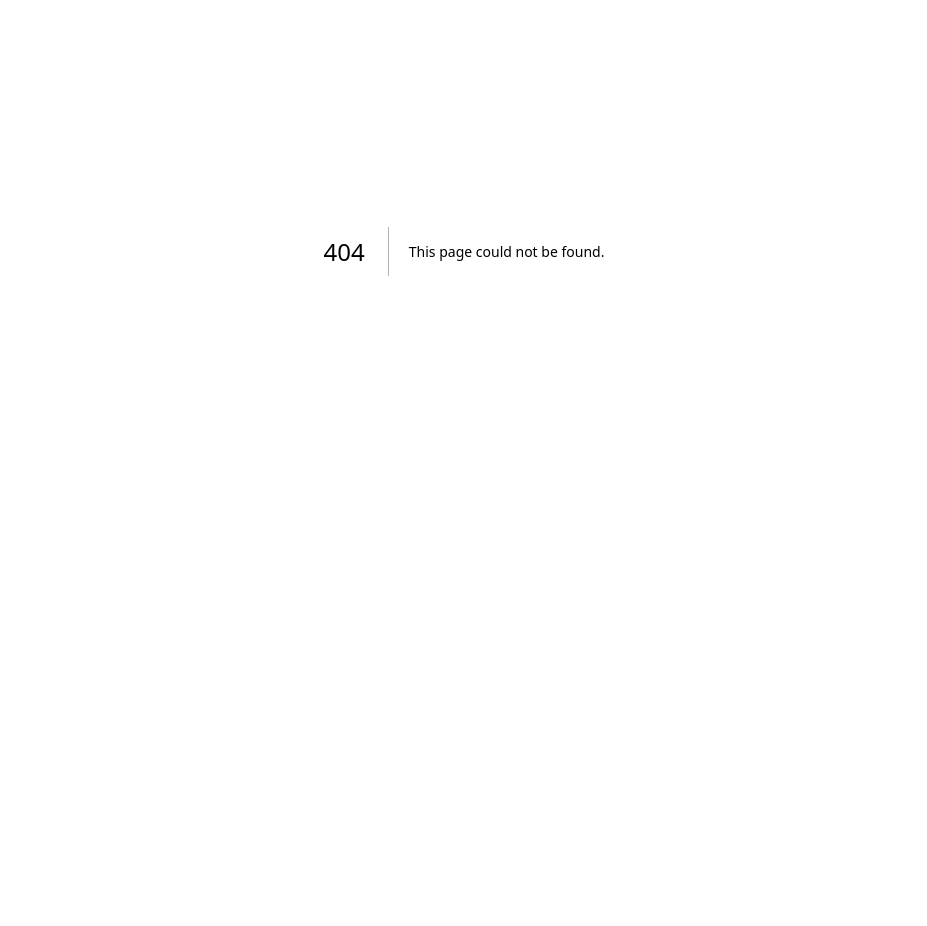
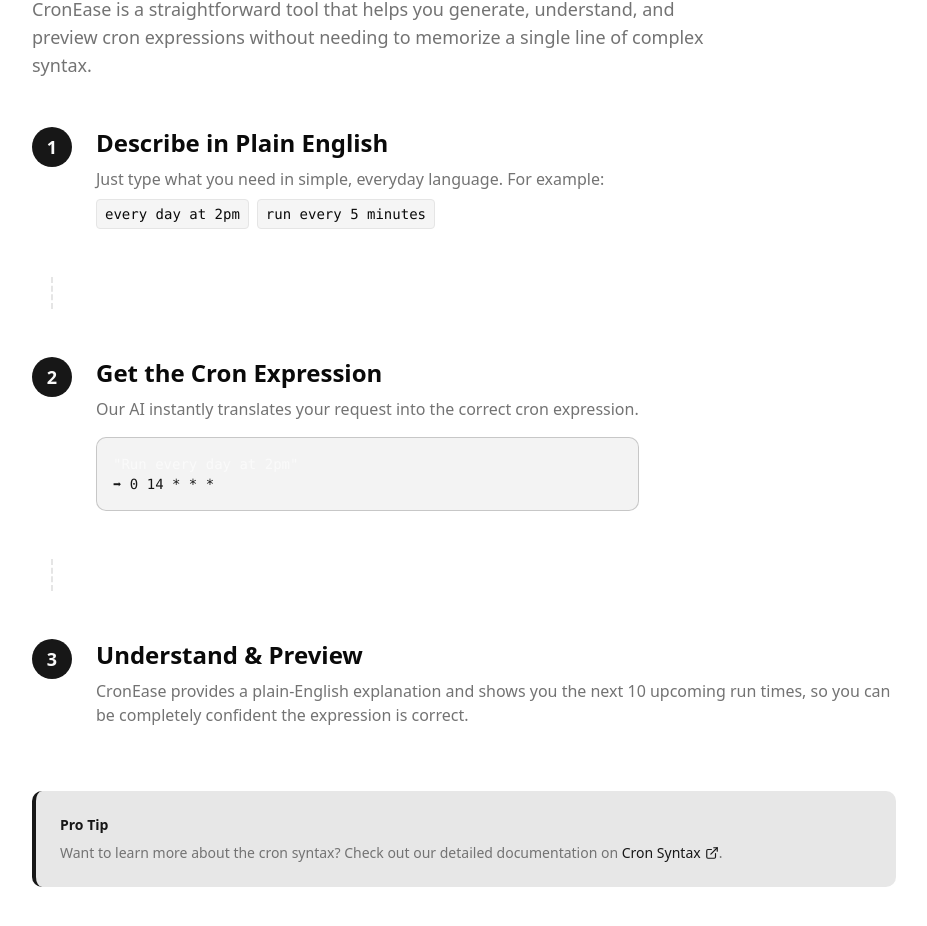
Before and after one commit to NatnaelDemelash/CronEase, a Next.js app: page /docs in a window 1280 px wide. Before the commit this address had no page. Shown: the part 238-1164 px from the top of the page, without its empty margins (176-1103 px from the left). Before the commit the page ends 921 px from the top, so only its background shows below. Built offline with nearby package versions, Linux system fonts and the light colour scheme.

Commit message:
create the docs page that explain how it works

```diff
--- /dev/null
+++ b/app/docs/page.tsx
@@ -0,0 +1,98 @@
+import { ExternalLink } from "lucide-react";
+import Link from "next/link";
+
+export default function DocsPage() {
+  return (
+    <section className="container mx-auto max-w-4xl px-4 py-20">
+      <h1 className="text-4xl font-bold tracking-tight sm:text-5xl">
+        How CronEase Works
+      </h1>
+      <p className="mt-4 max-w-2xl text-lg text-muted-foreground">
+        CronEase is a straightforward tool that helps you generate, understand,
+        and preview cron expressions without needing to memorize a single line
+        of complex syntax.
+      </p>
+
+      <div className="mt-12 space-y-12">
+        {/* Step 1 */}
+        <div className="flex items-start gap-6">
+          <span className="flex-shrink-0 w-10 h-10 flex items-center justify-center rounded-full bg-primary text-primary-foreground font-bold text-lg">
+            1
+          </span>
+          <div>
+            <h2 className="text-2xl font-semibold">
+              Describe in Plain English
+            </h2>
+            <p className="mt-2 text-muted-foreground">
+              Just type what you need in simple, everyday language. For example:
+              <br />
+              <code className="inline-block mt-2 rounded border bg-muted px-2 py-1 text-sm text-foreground hover:bg-muted/80 transition-colors">
+                every day at 2pm
+              </code>
+              <code className="inline-block ml-2 rounded border bg-muted px-2 py-1 text-sm text-foreground hover:bg-muted/80 transition-colors">
+                run every 5 minutes
+              </code>
+            </p>
+          </div>
+        </div>
+
+        {/* Separator */}
+        <div className="border-l-2 border-dashed h-8 ml-[19px] sm:ml-[19px]"></div>
+
+        {/* Step 2 */}
+        <div className="flex items-start gap-6">
+          <span className="flex-shrink-0 w-10 h-10 flex items-center justify-center rounded-full bg-primary text-primary-foreground font-bold text-lg">
+            2
+          </span>
+          <div>
+            <h2 className="text-2xl font-semibold">Get the Cron Expression</h2>
+            <p className="mt-2 text-muted-foreground">
+              Our AI instantly translates your request into the correct cron
+              expression.
+            </p>
+            <pre className="mt-4 rounded-lg border border-primary/20 bg-primary/5 p-4 text-sm font-mono text-primary-foreground/90">
+              <span className="block text-primary-foreground">
+                "Run every day at 2pm"
+              </span>
+              <span className="block text-primary">➡ 0 14 * * *</span>
+            </pre>
+          </div>
+        </div>
+
+        {/* Separator */}
+        <div className="border-l-2 border-dashed h-8 ml-[19px] sm:ml-[19px]"></div>
+
+        {/* Step 3 */}
+        <div className="flex items-start gap-6">
+          <span className="flex-shrink-0 w-10 h-10 flex items-center justify-center rounded-full bg-primary text-primary-foreground font-bold text-lg">
+            3
+          </span>
+          <div>
+            <h2 className="text-2xl font-semibold">Understand & Preview</h2>
+            <p className="mt-2 text-muted-foreground">
+              CronEase provides a plain-English explanation and shows you the
+              next 10 upcoming run times, so you can be completely confident the
+              expression is correct.
+            </p>
+          </div>
+        </div>
+      </div>
+
+      {/* Pro Tip Callout */}
+      <div className="mt-16 rounded-lg border-l-4 border-primary bg-primary/10 p-6 text-sm text-muted-foreground">
+        <h3 className="font-semibold text-primary">Pro Tip</h3>
+        <p className="mt-2">
+          Want to learn more about the cron syntax? Check out our detailed
+          documentation on{" "}
+          <Link
+            href="/docs/cron-syntax"
+            className="text-primary hover:underline inline-flex items-center"
+          >
+            Cron Syntax <ExternalLink size={14} className="ml-1" />
+          </Link>
+          .
+        </p>
+      </div>
+    </section>
+  );
+}
--- a/app/page.tsx
+++ b/app/page.tsx
@@ -12,7 +12,7 @@
       ></div>
       <div className="absolute inset-0 -z-10 bg-gradient-to-b from-background via-background/95 to-background"></div>
 
-      {/* Hero Content */}
+      {/* Hero */}
       <div className="container flex flex-col items-center justify-center gap-6 px-4 pt-24 text-center">
         <h1 className="text-balance text-3xl font-extrabold tracking-tight sm:text-4xl md:text-5xl leading-tight">
           Cron Expressions{" "}
@@ -27,7 +27,7 @@
           explanations and next run times.
         </p>
 
-        {/* CTA buttons */}
+        {/* CTA */}
         <div className="mt-4 flex flex-col items-center gap-3 sm:flex-row">
           <Link
             href="/generate"
@@ -53,29 +53,34 @@
         </div>
       </div>
 
-      {/* Features Section */}
+      {/* Features */}
       <div className="container mt-20 grid gap-8 px-4 sm:grid-cols-2 lg:grid-cols-3">
-        <div className="flex flex-col items-center rounded-xl border bg-card p-6 text-center shadow-sm">
-          <Sparkles className="h-8 w-8 text-primary" />
-          <h3 className="mt-3 font-semibold">Plain English → Cron</h3>
-          <p className="mt-2 text-sm text-muted-foreground">
-            Type schedules like “every 5 minutes” and let AI handle the rest.
-          </p>
-        </div>
-        <div className="flex flex-col items-center rounded-xl border bg-card p-6 text-center shadow-sm">
-          <BookOpen className="h-8 w-8 text-primary" />
-          <h3 className="mt-3 font-semibold">Clear Explanations</h3>
-          <p className="mt-2 text-sm text-muted-foreground">
-            Understand what each cron means in simple words.
-          </p>
-        </div>
-        <div className="flex flex-col items-center rounded-xl border bg-card p-6 text-center shadow-sm">
-          <Clock className="h-8 w-8 text-primary" />
-          <h3 className="mt-3 font-semibold">Next Run Times</h3>
-          <p className="mt-2 text-sm text-muted-foreground">
-            Instantly preview the upcoming 10 execution times.
-          </p>
-        </div>
+        {[
+          {
+            icon: Sparkles,
+            title: "Plain English → Cron",
+            desc: "Type schedules like “every 5 minutes” and let AI handle the rest.",
+          },
+          {
+            icon: BookOpen,
+            title: "Clear Explanations",
+            desc: "Understand what each cron means in simple words.",
+          },
+          {
+            icon: Clock,
+            title: "Next Run Times",
+            desc: "Instantly preview the upcoming 10 execution times.",
+          },
+        ].map((item, i) => (
+          <div
+            key={i}
+            className="group flex flex-col items-center rounded-xl border bg-card p-6 text-center shadow-sm transition-transform hover:scale-105 hover:shadow-lg"
+          >
+            <item.icon className="h-10 w-10 text-primary transition-transform group-hover:rotate-6" />
+            <h3 className="mt-4 text-lg font-semibold">{item.title}</h3>
+            <p className="mt-2 text-sm text-muted-foreground">{item.desc}</p>
+          </div>
+        ))}
       </div>
     </section>
   );
```
